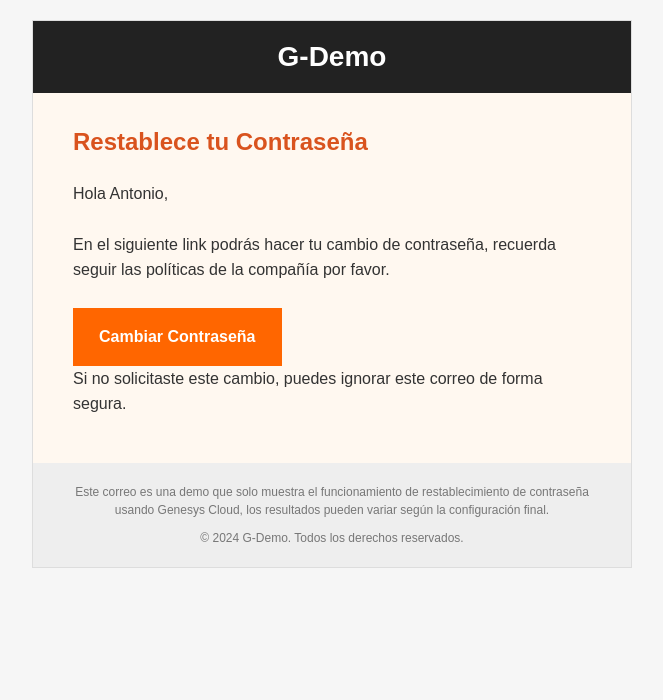
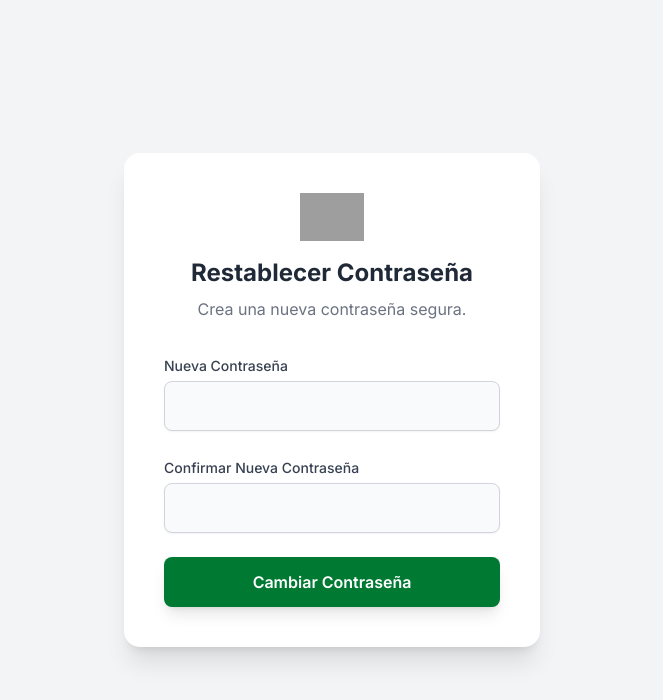
Before and after one commit to carlosgleyva/Cambio_contrasena, a plain HTML site: page index.html in a window 1280 px wide. Shown: the whole page, without its empty margins (308-971 px from the left). Drawn offline with nearby package versions, Linux system fonts and the light colour scheme; grey boxes are pictures that could not be loaded.

Commit message:
Update index.html
Cambio skandia

```diff
--- a/index.html
+++ b/index.html
@@ -3,62 +3,126 @@
 <head>
     <meta charset="UTF-8">
     <meta name="viewport" content="width=device-width, initial-scale=1.0">
-    <title>Cambio de Contraseña</title>
+    <title>Cambio de Contraseña - Skandia</title>
+    <script src="https://cdn.tailwindcss.com"></script>
+    <link href="https://fonts.googleapis.com/css2?family=Inter:wght@400;500;600;700&display=swap" rel="stylesheet">
+    <style>
+        body {
+            font-family: 'Inter', sans-serif;
+        }
+        /* Colores de Skandia */
+        .bg-skandia-green { background-color: #007a33; }
+        .hover\:bg-skandia-green-dark:hover { background-color: #005f29; }
+        .text-skandia-green { color: #007a33; }
+        .border-skandia-green { border-color: #007a33; }
+        .ring-skandia-green:focus {
+            --tw-ring-color: #007a33;
+        }
+    </style>
 </head>
-<body style="margin: 0; padding: 0; width: 100%; background-color: #f6f6f6; font-family: Arial, sans-serif;">
-    <table border="0" cellpadding="0" cellspacing="0" width="100%" style="background-color: #f6f6f6;">
-        <tr>
-            <td align="center" valign="top">
-                <table border="0" cellpadding="0" cellspacing="0" width="600" style="background-color: #ffffff; border: 1px solid #dddddd; margin-top: 20px;">
-                    <tr>
-                        <td align="center" valign="top">
-                            <table border="0" cellpadding="0" cellspacing="0" width="100%" style="background-color: #222222; color: #ffffff;">
-                                <tr>
-                                    <td align="center" style="padding: 20px;">
-                                        <h1 style="margin: 0; font-size: 28px; font-weight: bold;">G-Demo</h1>
-                                    </td>
-                                </tr>
-                            </table>
-                        </td>
-                    </tr>
-                    <tr>
-                        <td align="center" valign="top">
-                            <table border="0" cellpadding="0" cellspacing="0" width="100%" style="background-color: #fff8f0;">
-                                <tr>
-                                    <td align="left" style="padding: 30px 40px; font-size: 16px; line-height: 1.6; color: #333333;">
-                                        <h2 style="margin-top: 0; color: #d9531e;">Restablece tu Contraseña</h2>
-                                        <p style="margin-bottom: 25px;">Hola Antonio,</p>
-                                        <p style="margin-bottom: 25px;">En el siguiente link podrás hacer tu cambio de contraseña, recuerda seguir las políticas de la compañía por favor.</p>
-                                        <table border="0" cellspacing="0" cellpadding="0" align="left">
-                                            <tr>
-                                                <td align="center" style="background-color: #ff6600;">
-                                                    <a href="file:///Users/cleyva/Documents/password-test-cagl/TEST%20PASSWORD.html" style="font-size: 16px; font-family: Arial, sans-serif; color: #ffffff; text-decoration: none; padding: 15px 25px; border: 1px solid #ff6600; display: inline-block; font-weight: bold;">Cambiar Contraseña</a>
-                                                </td>
-                                            </tr>
-                                        </table>
-                                        <p style="clear: both; margin-top: 80px;">Si no solicitaste este cambio, puedes ignorar este correo de forma segura.</p>
-                                    </td>
-                                </tr>
-                            </table>
-                        </td>
-                    </tr>
-                    <tr>
-                        <td align="center" valign="top">
-                            <table border="0" cellpadding="0" cellspacing="0" width="100%" style="background-color: #eeeeee;">
-                                <tr>
-                                    <td align="center" style="padding: 20px 30px; font-size: 12px; color: #777777; line-height: 1.5;">
-                                        <p style="margin: 0;">
-                                            Este correo es una demo que solo muestra el funcionamiento de restablecimiento de contraseña usando Genesys Cloud, los resultados pueden variar según la configuración final.
-                                        </p>
-                                        <p style="margin: 10px 0 0 0;">&copy; 2024 G-Demo. Todos los derechos reservados.</p>
-                                    </td>
-                                </tr>
-                            </table>
-                        </td>
-                    </tr>
-                </table>
-            </td>
-        </tr>
-    </table>
+<body class="bg-gray-100 flex items-center justify-center min-h-screen">
+
+    <div class="w-full max-w-md mx-auto p-4">
+        <div id="form-container" class="bg-white rounded-2xl shadow-xl p-8 md:p-10 transition-all duration-500">
+            <!-- Encabezado con Logo -->
+            <div class="text-center mb-8">
+                <img src="https://www.skandia.com.mx/mercadeo/2020/campanas/conecta_fps/img/logotipo-Skandia.jpg" alt="Logo Skandia" class="mx-auto h-12 mb-4" onerror="this.onerror=null;this.src='https://placehold.co/200x50/007a33/FFFFFF?text=Skandia';">
+                <h1 class="text-2xl font-bold text-gray-800">Restablecer Contraseña</h1>
+                <p class="text-gray-500 mt-2">Crea una nueva contraseña segura.</p>
+            </div>
+
+            <!-- Formulario -->
+            <form id="password-change-form" class="space-y-6">
+                <div>
+                    <label for="new-password" class="text-sm font-medium text-gray-700">Nueva Contraseña</label>
+                    <input type="password" id="new-password" name="new-password" required class="mt-1 block w-full px-4 py-3 bg-gray-50 border border-gray-300 rounded-lg shadow-sm focus:outline-none focus:ring-skandia-green focus:border-skandia-green transition">
+                </div>
+                <div>
+                    <label for="confirm-password" class="text-sm font-medium text-gray-700">Confirmar Nueva Contraseña</label>
+                    <input type="password" id="confirm-password" name="confirm-password" required class="mt-1 block w-full px-4 py-3 bg-gray-50 border border-gray-300 rounded-lg shadow-sm focus:outline-none focus:ring-skandia-green focus:border-skandia-green transition">
+                </div>
+
+                <!-- Mensaje de Error -->
+                <div id="error-message" class="hidden text-red-600 text-sm text-center bg-red-100 p-3 rounded-lg">
+                    Las contraseñas no coinciden. Inténtalo de nuevo.
+                </div>
+
+                <!-- Botón de envío -->
+                <div>
+                    <button type="submit" class="w-full flex justify-center py-3 px-4 border border-transparent rounded-lg shadow-lg text-base font-semibold text-white bg-skandia-green hover:bg-skandia-green-dark focus:outline-none focus:ring-2 focus:ring-offset-2 focus:ring-skandia-green transition-transform transform hover:scale-105">
+                        Cambiar Contraseña
+                    </button>
+                </div>
+            </form>
+        </div>
+
+        <!-- Mensaje de Éxito -->
+        <div id="success-message" class="hidden bg-white rounded-2xl shadow-xl p-8 md:p-10 text-center transition-all duration-500">
+             <div class="mx-auto flex items-center justify-center h-16 w-16 rounded-full bg-green-100 mb-6">
+                <svg class="h-10 w-10 text-skandia-green" fill="none" viewBox="0 24 24" stroke="currentColor">
+                    <path stroke-linecap="round" stroke-linejoin="round" stroke-width="2" d="M5 13l4 4L19 7" />
+                </svg>
+            </div>
+            <h2 class="text-2xl font-bold text-gray-800">¡Éxito!</h2>
+            <p class="text-gray-600 mt-2">Tu contraseña ha sido actualizada correctamente.</p>
+            <p class="text-gray-500 text-sm mt-4">Ahora puedes iniciar sesión con tu nueva contraseña.</p>
+        </div>
+    </div>
+
+    <script>
+        // --- Lógica del Formulario ---
+        const form = document.getElementById('password-change-form');
+        const formContainer = document.getElementById('form-container');
+        const successMessage = document.getElementById('success-message');
+        const errorMessage = document.getElementById('error-message');
+        const newPasswordInput = document.getElementById('new-password');
+        const confirmPasswordInput = document.getElementById('confirm-password');
+
+        form.addEventListener('submit', function(event) {
+            // Prevenir el envío real del formulario
+            event.preventDefault();
+
+            // Ocultar mensaje de error previo
+            errorMessage.classList.add('hidden');
+
+            // Simulación de validación: verificar que las contraseñas coincidan
+            if (newPasswordInput.value !== confirmPasswordInput.value) {
+                errorMessage.classList.remove('hidden');
+                // Añadir un pequeño efecto de vibración para el error
+                formContainer.classList.add('animate-shake');
+                setTimeout(() => formContainer.classList.remove('animate-shake'), 500);
+                return; // Detener la ejecución si no coinciden
+            }
+
+            // Ocultar el formulario y mostrar el mensaje de éxito con una animación
+            formContainer.style.opacity = '0';
+            formContainer.style.transform = 'scale(0.95)';
+
+            setTimeout(() => {
+                formContainer.classList.add('hidden');
+                successMessage.classList.remove('hidden');
+                successMessage.style.opacity = '0';
+                successMessage.style.transform = 'scale(0.95)';
+                setTimeout(() => {
+                    successMessage.style.opacity = '1';
+                    successMessage.style.transform = 'scale(1)';
+                }, 50); // Pequeño delay para que la animación de entrada se vea
+            }, 500); // Esperar a que la animación de salida del formulario termine
+        });
+
+        // Añadir una clase de animación para el efecto de vibración
+        const style = document.createElement('style');
+        style.innerHTML = `
+            @keyframes shake {
+                0%, 100% { transform: translateX(0); }
+                10%, 30%, 50%, 70%, 90% { transform: translateX(-5px); }
+                20%, 40%, 60%, 80% { transform: translateX(5px); }
+            }
+            .animate-shake {
+                animation: shake 0.5s ease-in-out;
+            }
+        `;
+        document.head.appendChild(style);
+    </script>
 </body>
 </html>
```
